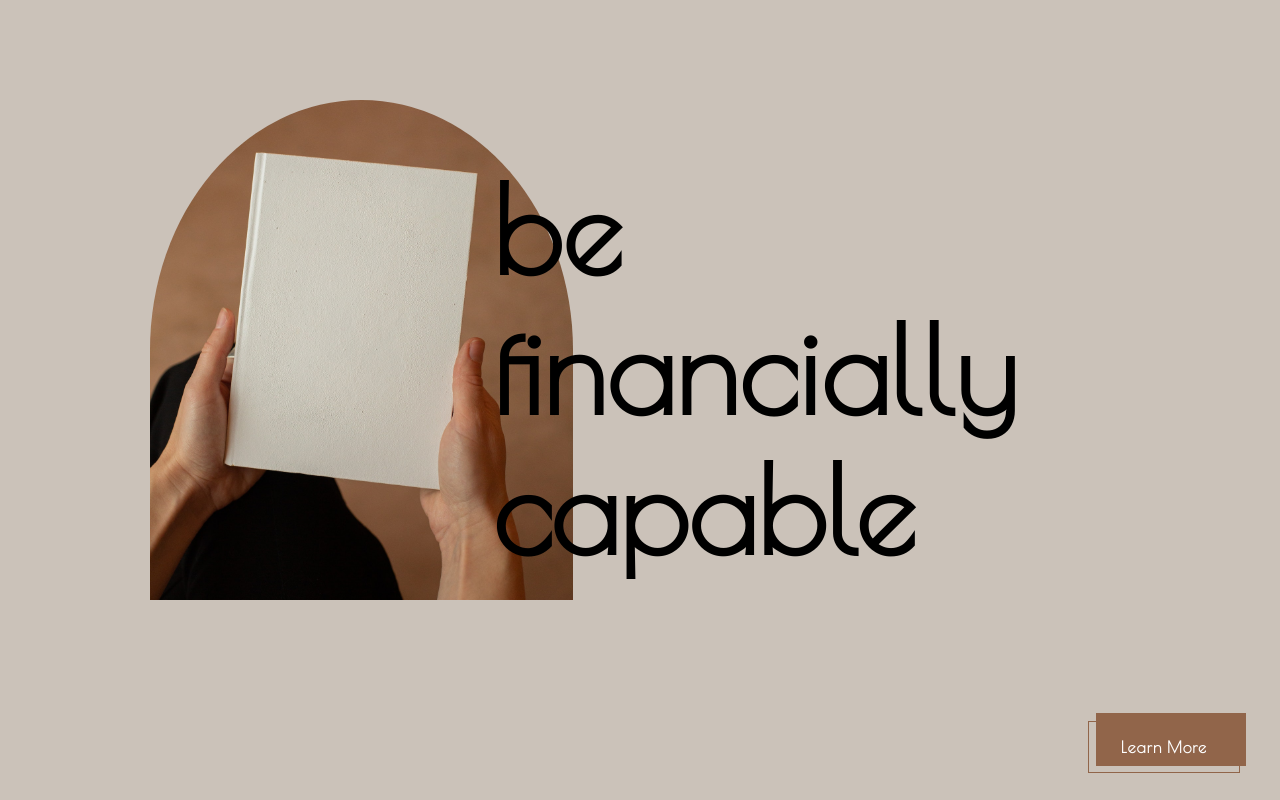
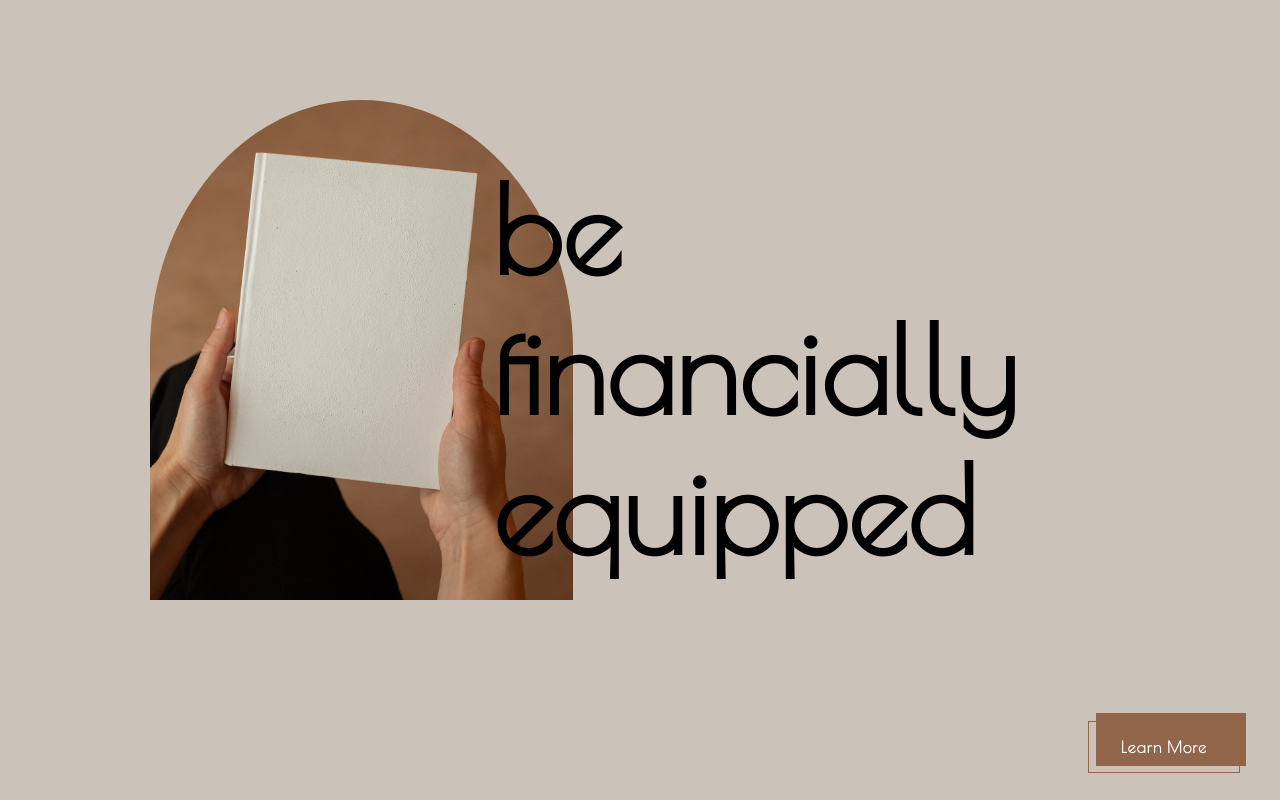
Before and after one commit to chalory/Plutus, a Django app: page /project/ in a window 1280 px wide. Run offline with Django 4.2, Linux system fonts and the light colour scheme.

Commit message:
Change word capable to equipped

```diff
--- a/finhacks/projectApp/templates/landing.html
+++ b/finhacks/projectApp/templates/landing.html
@@ -23,11 +23,11 @@
             </div>
             <h1 class="heading-primary">
                 be financially <br />
-                capable
+                equipped
             </h1>
 
             <div class="btn-container">
-                <a href="needs_and_wants" class="btn">Learn More</a>
+                <a href="slider" class="btn">Learn More</a>
             </div>
         </section>
     </body>
```
